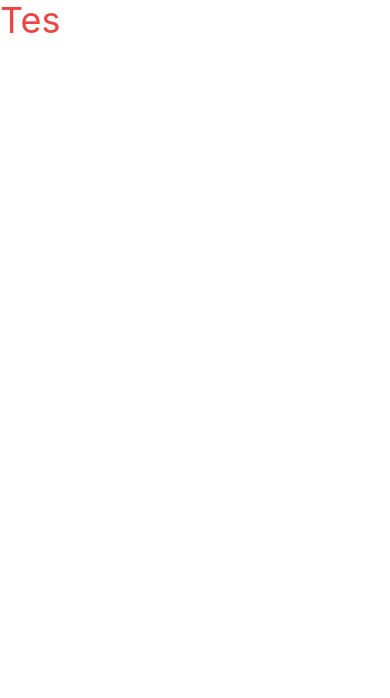
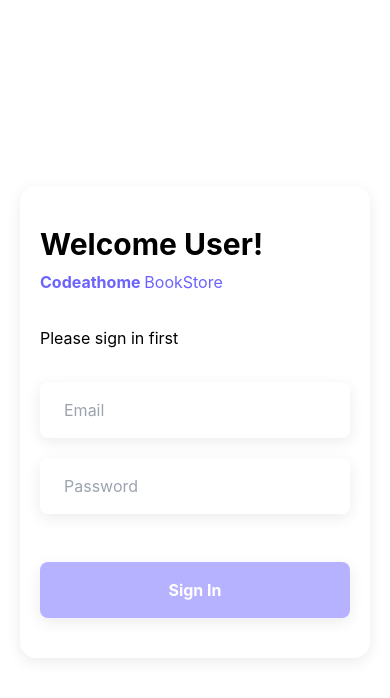
Before and after one commit to rahmathidayatullah/book_casier_youtube, a React (Create React App) app: page / in a window 390 px wide. Shown: the top 698 px of the page. Built offline with nearby package versions, Linux system fonts and the light colour scheme.

Commit message:
slicing web mobile login validation

```diff
--- a/package.json
+++ b/package.json
@@ -8,6 +8,7 @@
     "@testing-library/user-event": "^13.5.0",
     "react": "^17.0.2",
     "react-dom": "^17.0.2",
+    "react-hook-form": "^7.22.2",
     "react-scripts": "5.0.0-next.58",
     "web-vitals": "^2.1.2"
   },
--- a/src/App.js
+++ b/src/App.js
@@ -1,8 +1,12 @@
 import logo from "./logo.svg";
 import "./App.css";
-
+import Login from "./pages/login";
 function App() {
-  return <h1 className="text-4xl text-red-500 ">Tes</h1>;
+  return (
+    <div>
+      <Login />
+    </div>
+  );
 }
 
 export default App;
--- /dev/null
+++ b/src/pages/login/index.js
@@ -0,0 +1,105 @@
+import React, { useState } from "react";
+import ImgLogin from "../../assets/img/sign.png";
+import { useForm } from "react-hook-form";
+export default function Index() {
+  const [form, setForm] = useState({
+    email: "",
+    password: "",
+  });
+
+  console.log("form", form);
+  const {
+    register,
+    handleSubmit,
+    watch,
+    clearErrors,
+    formState: { errors },
+  } = useForm();
+
+  const handleChange = (e) => {
+    const { name, value } = e.target;
+    clearErrors(name);
+    setForm({ ...form, [name]: value });
+  };
+
+  const onSubmit = () => {
+    alert("berhasil login");
+  };
+  return (
+    <div className="grid grid-cols-5 h-screen">
+      <div className="hidden 2xl:block 2xl:col-span-2">
+        <div className="h-full flex items-center justify-end">
+          <img src={ImgLogin} alt="image_login" />
+        </div>
+      </div>
+      <div className="col-span-5 2xl:col-span-3">
+        <div className="h-full flex items-center justify-center">
+          {/* box form login */}
+          <div className="shadow-1xl py-10 md:py-20 px-5 md:px-24 rounded-2xl w-full md:w-max mx-5 md:mx-0">
+            {/* form */}
+            <form
+              className="min-w-full md:min-w-466px w-full md:w-466px"
+              onSubmit={handleSubmit(onSubmit)}
+            >
+              <h1 className="font-bold text-3xl">Welcome User!</h1>
+              <p className="font-bold text-base mt-2 text-violet-purple">
+                Codeathome <span className="font-normal">BookStore</span>
+              </p>
+              <p className="mt-8 text-base">Please sign in first</p>
+
+              <div className="flex flex-col mt-8">
+                <input
+                  {...register("email", {
+                    required: "email tidak boleh kosong",
+                    pattern: {
+                      value: /^[a-zA-Z0-9._-]+@[a-zA-Z0-9.-]+\.[a-zA-Z]{2,4}$/,
+                      message: "format email tidak benar",
+                    },
+                  })}
+                  onChange={handleChange}
+                  type="text"
+                  name="email"
+                  placeholder="Email"
+                  className="py-4 px-6 text-base rounded-lg shadow-1xl focus:outline-none"
+                />
+                {errors.email && (
+                  <p className="mt-2 text-red-dragon">{errors.email.message}</p>
+                )}
+                <input
+                  {...register("password", {
+                    required: "password tidak boleh kosong",
+                  })}
+                  onChange={handleChange}
+                  type="password"
+                  name="password"
+                  placeholder="Password"
+                  className="py-4 px-6 text-base rounded-lg shadow-1xl mt-5 focus:outline-none"
+                />
+                {errors.password && (
+                  <p className="mt-2 text-red-dragon">
+                    {errors.password.message}
+                  </p>
+                )}
+                <button
+                  disabled={
+                    Object.values(form).every((value) => value !== "")
+                      ? false
+                      : true
+                  }
+                  type="submit"
+                  className={`py-4 px-6 text-base font-bold rounded-lg shadow-1xl text-white mt-12 ${
+                    Object.values(form).every((value) => value !== "")
+                      ? "bg-violet-purple"
+                      : "bg-soft-purple cursor-not-allowed"
+                  }`}
+                >
+                  Sign In
+                </button>
+              </div>
+            </form>
+          </div>
+        </div>
+      </div>
+    </div>
+  );
+}
--- a/tailwind.config.js
+++ b/tailwind.config.js
@@ -1,7 +1,25 @@
 module.exports = {
   content: ["./src/**/*.{js,jsx}"],
   theme: {
-    extend: {},
+    extend: {
+      boxShadow: {
+        "1xl": "0px 4px 15px rgba(0, 0, 0, 0.08)",
+      },
+      colors: {
+        "green-mantis": "#00D293",
+        "red-dragon": "#FF0000",
+        "violet-purple": "#6C63FF",
+        "soft-purple": "#B6B2FF",
+        "gray-culture": "#B5B5B5",
+        "orange-pumpkin": "#FF8A00",
+      },
+      minWidth: {
+        "466px": "466px",
+      },
+      width: {
+        "466px": "466px",
+      },
+    },
   },
   plugins: [],
 };
```
Also changed, not shown: src/assets/img/sign.png (added), 1 other file (tests, documents, lock files or other folders).
